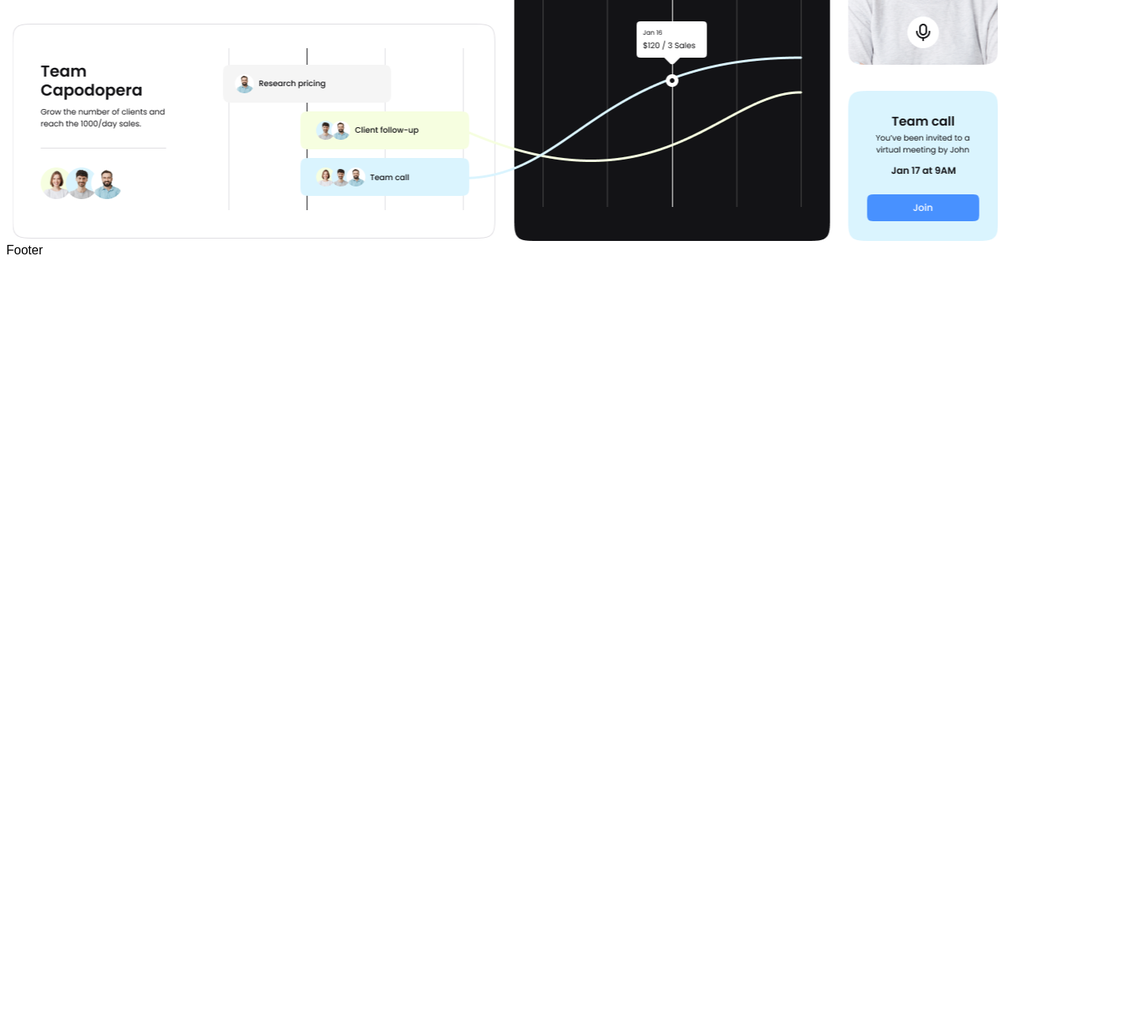
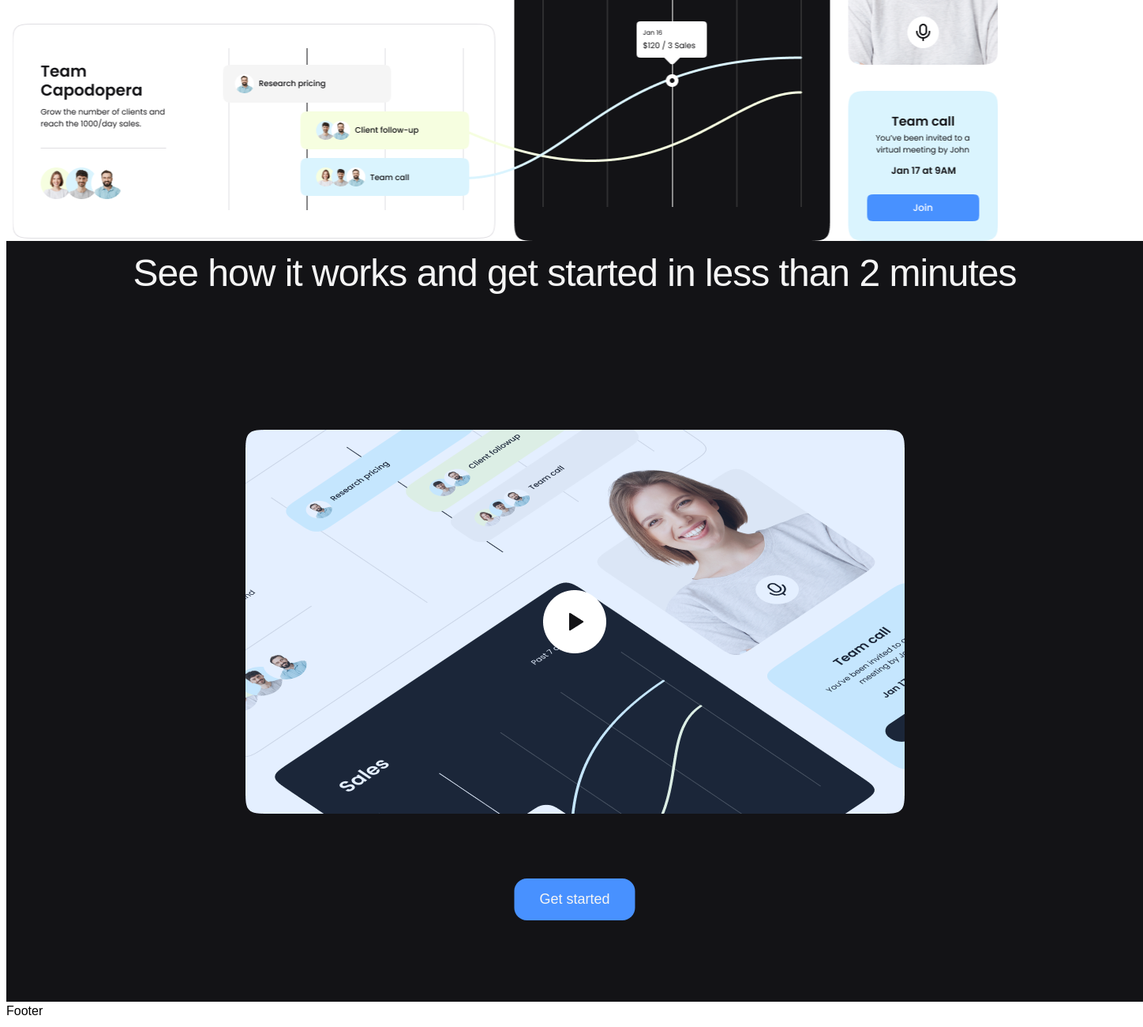
Before and after one commit to Toannvph54471/lap1toannvph54471, a plain HTML site: page ASM/index.html in a window 1280 px wide. Shown: the part 582-1882 px from the top of the page at 79% size, 1448 px wide, since content can reach past the window. Before the commit the page ends 919 px from the top, so only its background shows below. Drawn offline with Linux system fonts and the light colour scheme.

Commit message:
add video

```diff
--- a/ASM/index.html
+++ b/ASM/index.html
@@ -31,6 +31,12 @@
             <button class="btn-book">Book a demo</button>
         </div>
         </nav>
+        <nav class="video">
+            <h class="heading">See how it works and get started
+                in less than 2 minutes</h>
+
+        <button class="btn-video">Get started</button>
+        </nav>
     </main>
     <footer>Footer</footer>
 
--- a/ASM/style.css
+++ b/ASM/style.css
@@ -78,4 +78,33 @@ font-weight: 500;
     background-repeat: no-repeat;
     height: 730px;
     background-image: url("../images/hero-bg.png");
+
 }
+.video{
+    width: 1440px;
+    text-align: center;
+    margin: 0 auto;
+    background: #131316;
+    background-position: center center;
+    background-repeat: no-repeat;
+    height: 963px;
+    background-image: url("../images/Video\ \(1\).png");
+}
+.heading{
+color: #F5F5F5;
+font-size: 48px;
+font-weight: 500;
+line-height: 170%;
+letter-spacing: -1px;
+}
+.btn-video{
+    display: flex;
+    max-width: 1440px;
+    background-color: #4891ff;
+    color: #F5F5F5;
+    position: relative;
+    top: 725px;
+    left: 50%;
+    bottom: 0;
+    transform: translateX(-50%);
+}
```
Also changed, not shown: images/Video (1).png (added).
